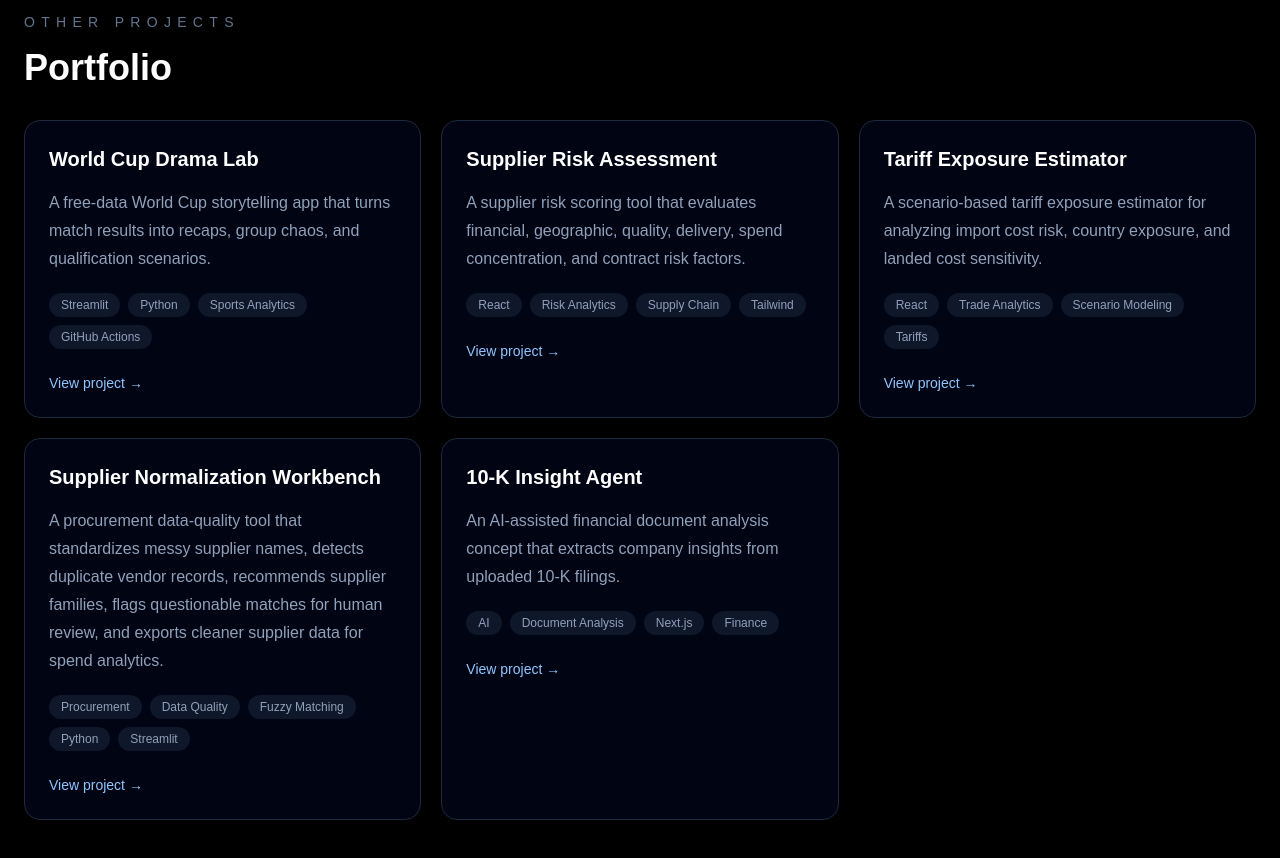
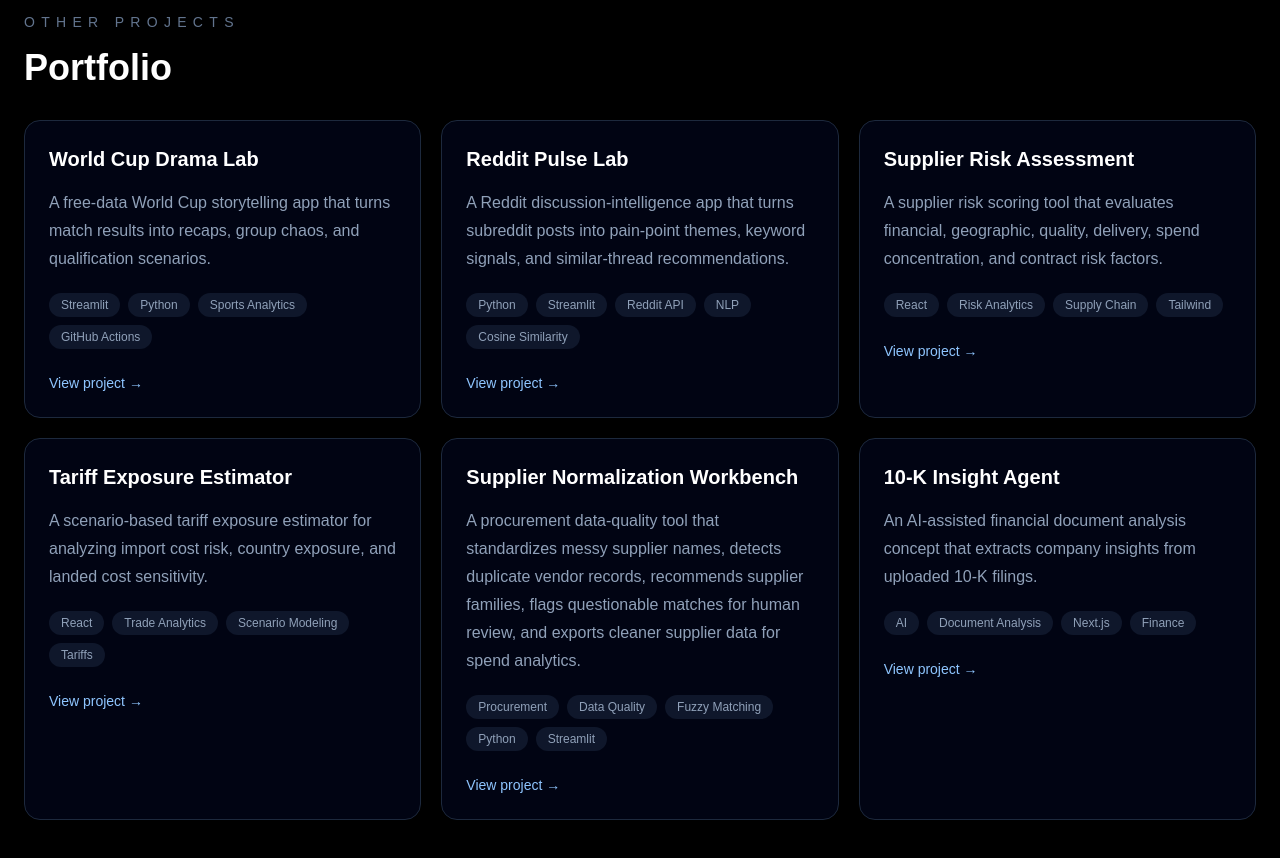
Before and after one commit to siddhanths93/ai-portfolio, a Next.js app: page / in a window 1280 px wide. Shown: the part 1820-2678 px from the top of the page. Built offline with nearby package versions, Linux system fonts and the light colour scheme.

Commit message:
Add reddit pulse lab to portfolio

```diff
--- a/app/page.tsx
+++ b/app/page.tsx
@@ -6,6 +6,7 @@ const SUPPLIER_SPEND_APP_URL = "https://supplier-performance-briefing-5k3n38kxgq
 {/* <div className="fixed top-20 left-4 z-50 bg-red-600 text-white px-4 py-2 rounded-lg">
   TEST: World Cup deploy check
 </div> */}
+
 
 const focusAreas = [
   {
@@ -56,6 +57,13 @@ const projects = [
   // githubUrl: "https://github.com/siddhanths93/world-cup-drama-lab",
 },
 {
+  title: "Reddit Pulse Lab",
+  slug: "reddit-pulse-lab",
+  description: "A Reddit discussion-intelligence app that turns subreddit posts into pain-point themes, keyword signals, and similar-thread recommendations.",
+  tags: ["Python", "Streamlit", "Reddit API", "NLP", "Cosine Similarity"],
+  featured: false,
+},
+{
     title: "Supplier Risk Assessment",
     slug: "supplier-risk-assessment",
     description:
@@ -98,6 +106,8 @@ export default function Home() {
   return (
     <main className="min-h-screen bg-black text-white">
       <Navbar />
+
+{/* <h1 style={{ color: "red", fontSize: "48px" }}>REDDIT TEST CARD CHANGE</h1> */}
 
       <section className="mx-auto max-w-7xl px-6 pb-20 pt-28">
         <p className="text-sm uppercase tracking-[0.45em] text-slate-500">
```
